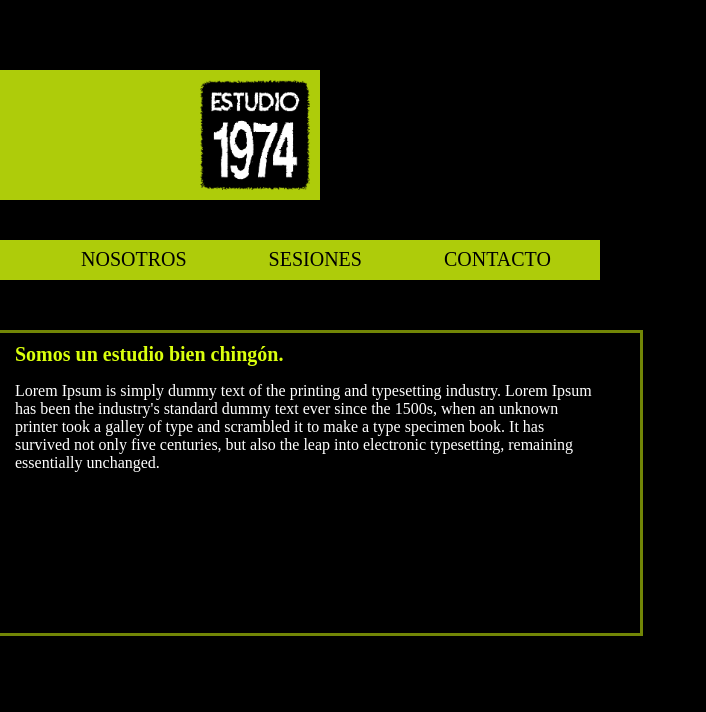
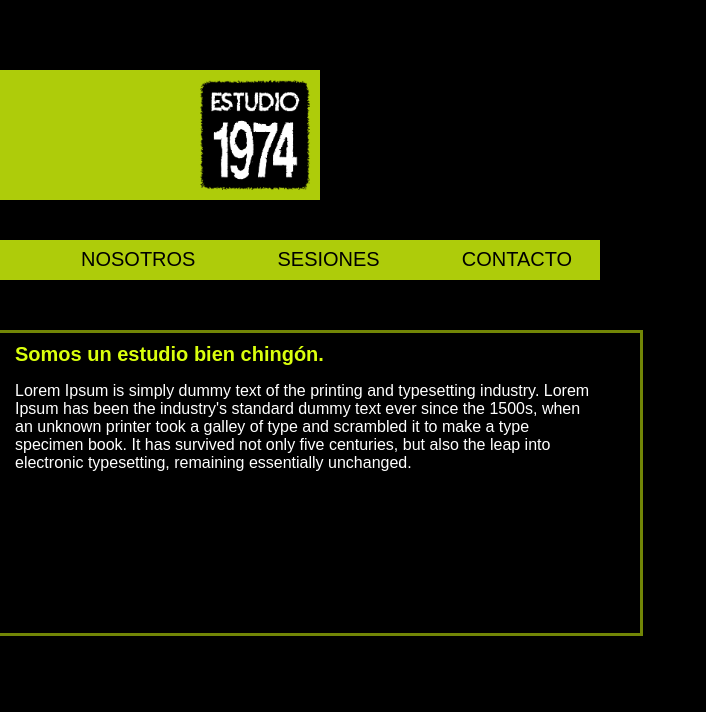
Before and after one commit to elephant-artlab/estudio_1974, a Django app: page /about in a window 1280 px wide. Shown: the top 712 px of the page, without its empty margins (0-706 px from the left). Run offline with Django 3.2, Linux system fonts and the light colour scheme; some libraries are stand-ins or nearby versions.

Commit message:
font rendering

```diff
--- a/website/static/website/css/estudio_1974.css
+++ b/website/static/website/css/estudio_1974.css
@@ -2,7 +2,7 @@ html {
 	background-color: black;
 }
 @font-face {
-	font-family: 'coolvetica';
+/*	font-family: 'coolvetica';
 	src: url('../fonts/coolvetica.eot');
 	src: url('../fonts/coolvetica.eot?#iefix') format('embedded-opentype'),
 	url('../fonts/coolvetica.woff') format('woff'),
@@ -11,18 +11,18 @@ html {
 	font-weight: 400;
 	font-style: normal;
 	font-variant: normal;
-	font-stretch: normal;
+	font-stretch: normal;*/
 }
 body {
 	height:100%;
 	margin: 0;
 }
 h1, h2 {
-	/*font-family: 'coolvetica', Arial, Helvetica, sans-serif;*/
+	font-family: 'coolvetica', Arial, Helvetica, sans-serif;
 	font-size: 20px;
 }
 p, label {
-	/*font-family: 'coolvetica', Arial, Helvetica, sans-serif;*/
+	font-family: 'coolvetica', Arial, Helvetica, sans-serif;
 }
 #container {
 	min-height: 100%;
@@ -73,7 +73,7 @@ p, label {
 	z-index: 2;
 }
 #menu table {
-	/*font-family: 'coolvetica', Arial, Helvetica;*/
+	font-family: 'coolvetica', Arial, Helvetica;
 	font-size: 20px;
 	padding-top: 5px;
 	border-spacing: 80px 2px;
@@ -155,7 +155,7 @@ p, label {
 	font-size: 20px;
 }
 .img-wrap p {
-	/*font-family: 'coolvetica', Arial, Helvetica;*/
+	font-family: 'coolvetica', Arial, Helvetica;
 	z-index: 100;
 	position: absolute;
 	color: white;
@@ -220,7 +220,7 @@ p, label {
 }
 
 #contact {
-	/*font-family: 'coolvetica', Arial, Helvetica;*/
+	font-family: 'coolvetica', Arial, Helvetica;
 	position: absolute;
 	top: 330px;
 	left: 0;
@@ -237,7 +237,7 @@ p, label {
 #contact-form {
 	position: absolute;
 	color: white;
-	/*font-family: 'coolvetica', Arial, Helvetica;*/
+	font-family: 'coolvetica', Arial, Helvetica;
 	font-size: 16px;
 	padding: 10px;
 	top: 320px;
@@ -254,7 +254,7 @@ p, label {
 	color: #daff0d;
 }
 #contact-form span {
-	/*font-family: 'coolvetica', Arial, Helvetica;*/
+	font-family: 'coolvetica', Arial, Helvetica;
 	color: #daff0d;
 	font-size: 14px;
 	padding-left: 5px;
@@ -283,7 +283,7 @@ p, label {
 	cursor: pointer;
 	background-color: rgba(218, 255, 13, 0.75);
 	border: none;
-	/*font-family: 'coolvetica', Arial, Helvetica;*/
+	font-family: 'coolvetica', Arial, Helvetica;
 	color: black;
 	font-size: 16px;
 	width: 66px;
@@ -308,7 +308,7 @@ p, label {
 	z-index: 0;
 }
 #location-info {
-	/*font-family: 'coolvetica', Arial, Helvetica;*/
+	font-family: 'coolvetica', Arial, Helvetica;
 	color: white;
 	position: relative;
 	float: right;
@@ -332,7 +332,7 @@ p, label {
 		z-index: 0;
 	}
 	#location-info {
-		/*font-family: 'coolvetica', Arial, Helvetica;*/
+		font-family: 'coolvetica', Arial, Helvetica;
 		color: white;
 		position: absolute;
 		margin-left: 5px;
```
